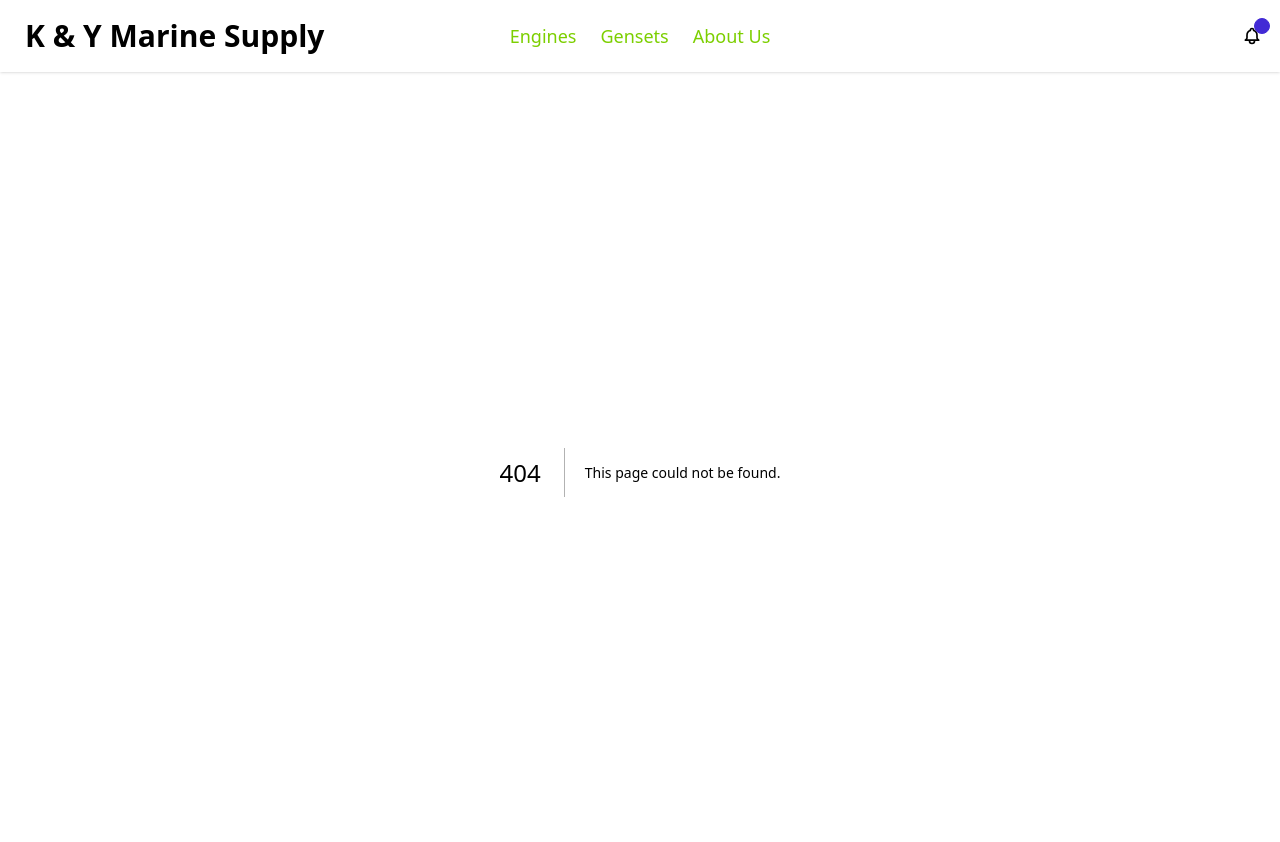
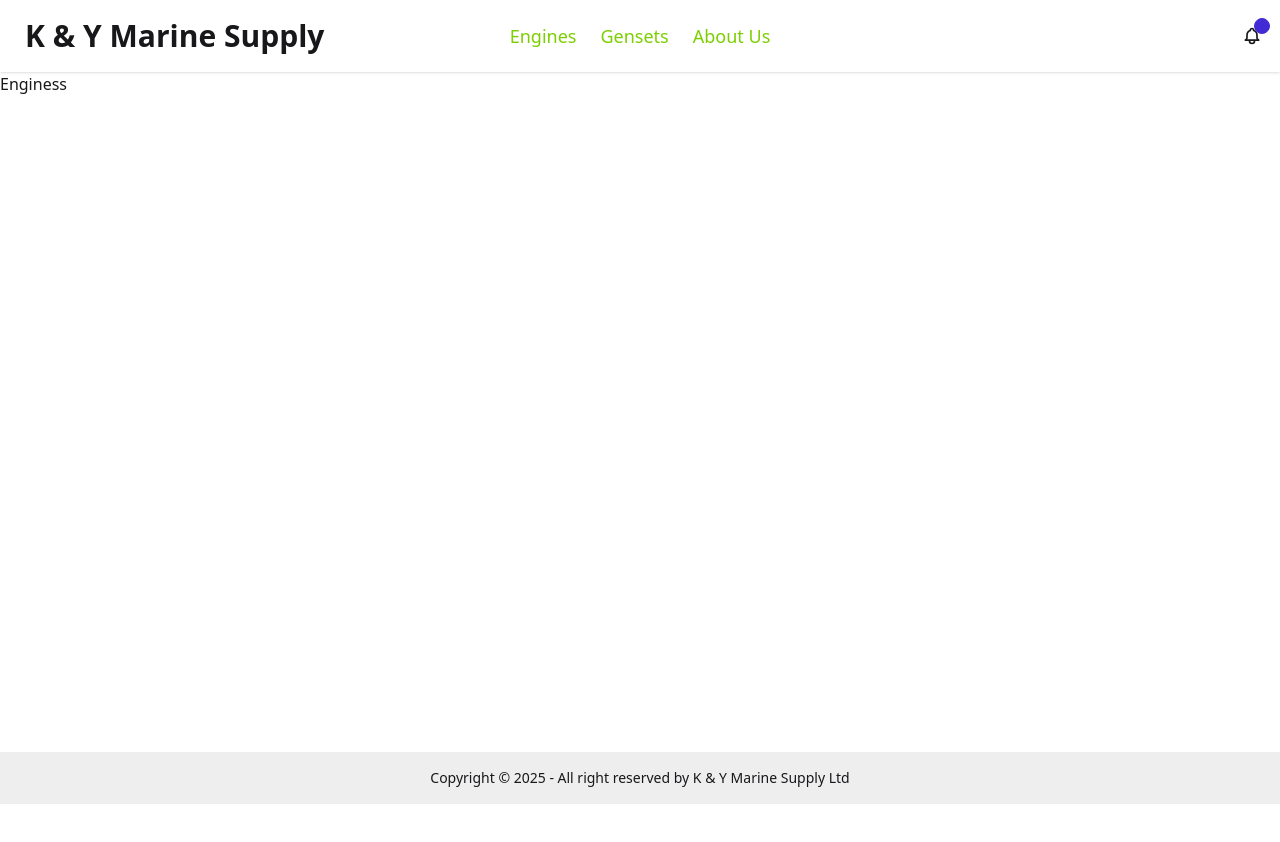
Before and after one commit to kycodee/KysMarineSupply, a Next.js app in the folder marine-supply-frontend/: page /nav/engines in a window 1280 px wide. Before the commit this address had no page. Shown: the top 842 px of the page. After the commit the page ends 804 px from the top, so only its background shows below. Built offline with nearby package versions, Linux system fonts and the light colour scheme.

Commit message:
footer added to all pages/all links in navbar working properly

```diff
--- /dev/null
+++ b/marine-supply-frontend/app/footer.tsx
@@ -0,0 +1,13 @@
+import React from 'react'
+
+function Footer() {
+    return (
+        <footer className="footer sm:footer-horizontal footer-center bg-base-300 text-base-content p-4">
+            <aside>
+                <p>Copyright © {new Date().getFullYear()} - All right reserved by K & Y Marine Supply Ltd</p>
+            </aside>
+        </footer>
+    )
+}
+
+export default Footer
--- a/marine-supply-frontend/app/layout.tsx
+++ b/marine-supply-frontend/app/layout.tsx
@@ -2,6 +2,7 @@ import type { Metadata } from "next";
 import { Geist, Geist_Mono } from "next/font/google";
 import "./globals.css";
 import Navbar from "./navbar";
+import Footer from "./footer";
 
 const geistSans = Geist({
   variable: "--font-geist-sans",
@@ -30,6 +31,7 @@ export default function RootLayout({
       >
         <Navbar />
         {children}
+        <Footer />
       </body>
     </html>
   );
--- /dev/null
+++ b/marine-supply-frontend/app/nav/about-page/page.tsx
@@ -0,0 +1,9 @@
+import React from 'react'
+
+function AboutPage(){
+  return (
+    <div className='h-[85vh]'>About Page</div>
+  )
+}
+
+export default AboutPage
--- a/marine-supply-frontend/app/nav/page.tsx
+++ b/marine-supply-frontend/app/nav/engines/page.tsx
@@ -2,7 +2,7 @@ import React from 'react'
 
 function Engines(){
   return (
-    <h1>Enginess</h1>
+    <div className='h-[85vh]'>Enginess</div>
   )
 }
 
--- /dev/null
+++ b/marine-supply-frontend/app/nav/gensets/page.tsx
@@ -0,0 +1,9 @@
+import React from 'react'
+
+function Gensets(){
+  return (
+    <div className='h-[85vh]'>Gensets</div>
+  )
+}
+
+export default Gensets
--- a/marine-supply-frontend/app/navbar.tsx
+++ b/marine-supply-frontend/app/navbar.tsx
@@ -6,14 +6,14 @@ function Navbar() {
         <div className="navbar bg-base-100 shadow-sm">
             <div className="navbar-start">
                 <div className="flex-1">
-                    <a className="btn btn-ghost text-3xl">K & Y Marine Supply</a>
+                    <Link href={'/'} className="btn btn-ghost text-3xl">K & Y Marine Supply</Link>
                 </div>
             </div>
             <div className="navbar-center">
                 <ul className="menu menu-horizontal px-1 text-lg text-lime-500">
-                    <li><Link href={'/nav'}>Engines</Link></li>
-                    <li><a>Gensets</a></li>
-                    <li><a>About Us</a></li>
+                    <li><Link href={'/nav/engines'}>Engines</Link></li>
+                    <li><Link href={'/nav/gensets'}>Gensets</Link></li>
+                    <li><Link href={'/nav/about-page'}>About Us</Link></li>
                 </ul>
             </div>
             <div className="navbar-end">
--- a/marine-supply-frontend/app/page.tsx
+++ b/marine-supply-frontend/app/page.tsx
@@ -6,11 +6,6 @@ export default function Home() {
   return (
     <>
       <HomePhoto />
-      <footer className="footer sm:footer-horizontal footer-center bg-base-300 text-base-content p-4">
-        <aside>
-          <p>Copyright © {new Date().getFullYear()} - All right reserved by K & Y Marine Supply Ltd</p>
-        </aside>
-      </footer>
     </>
   );
 }
```
